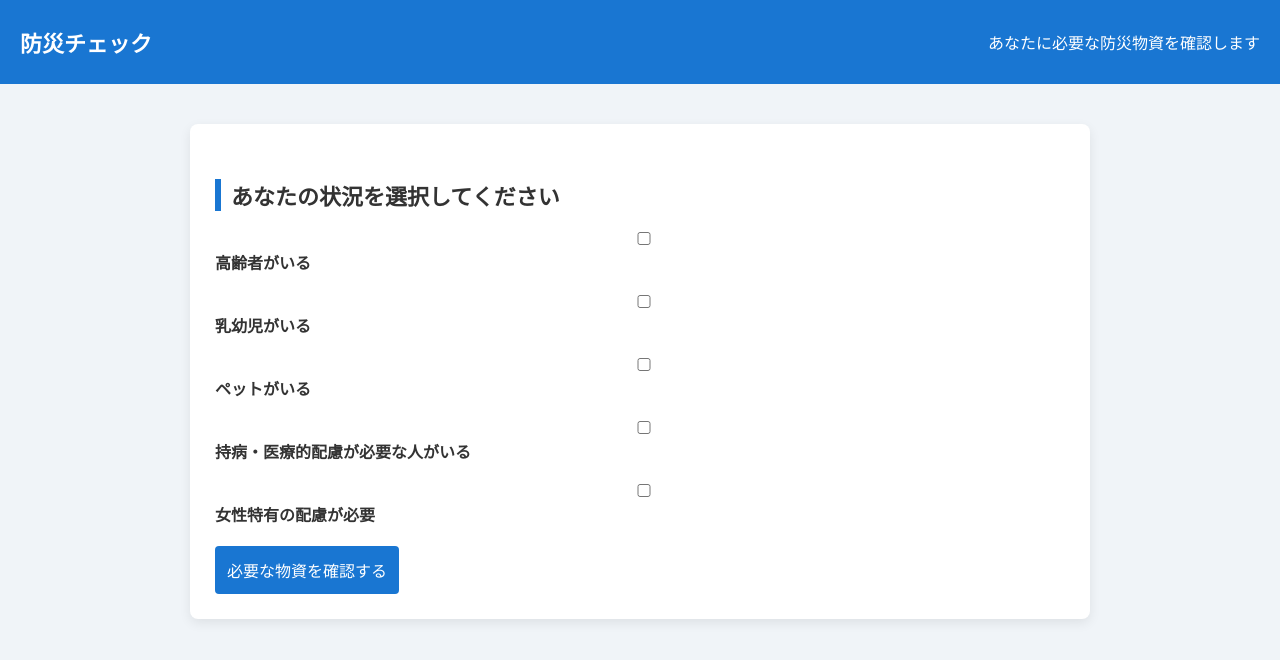
After one commit to sr6910/my_fastapi_app, a Flask app: template templates/pre_check.html in a window 1280 px wide. The commit adds this page. Shown: the top 660 px of the page. Run offline with Flask 3, Linux system fonts and the light colour scheme; the template is opened without the code that fills it, so the values that code supplies are empty; some libraries are stand-ins or nearby versions.

Commit message:
complete disaster support app

```diff
--- a/templates/dashboard.html
+++ b/templates/dashboard.html
@@ -19,7 +19,7 @@
 <header class="header">
     <div>災害情報ダッシュボード</div>
     <div>
-        <a href="/prepare">事前準備</a>
+        <a href="/prepare">事前準備一覧</a>
 
         {% if logged_in %}
             <a href="/logout">ログアウト</a>
--- a/templates/login.html
+++ b/templates/login.html
@@ -43,9 +43,9 @@
 
             <h3>アカウント登録でできること</h3>
             <ul>
-                <li>🕒 自分の住んでいる地域の過去の災害情報を確認</li>
+                <li>🕒 あなたの住んでいる地域の過去の災害情報を確認</li>
                 <li>📱 あなたが危険な災害発生時に通知</li>
-                <li>🧰 災害時に役立つ事前準備リストを確認</li>
+                <li>🧰 あなたの災害時に役立つ事前準備リストを確認</li>
 
             </ul>
 
--- /dev/null
+++ b/templates/pre_check.html
@@ -0,0 +1,50 @@
+<!DOCTYPE html>
+<html lang="ja">
+<head>
+<meta charset="UTF-8">
+<title>防災チェック（条件入力）</title>
+<link rel="stylesheet" href="/static/style.css">
+</head>
+
+<body>
+
+<div class="header">
+    <h1>防災チェック</h1>
+    <p>あなたに必要な防災物資を確認します</p>
+</div>
+
+<div class="container">
+
+<h2>あなたの状況を選択してください</h2>
+
+<div class="question">
+    <label>
+        <input type="checkbox" name="elderly">
+        高齢者がいる
+    </label>
+    <label>
+        <input type="checkbox" name="baby">
+        乳幼児がいる
+    </label>
+    <label>
+        <input type="checkbox" name="pet">
+        ペットがいる
+    </label>
+    <label>
+        <input type="checkbox" name="medical">
+        持病・医療的配慮が必要な人がいる
+    </label>
+    <label>
+        <input type="checkbox" name="female">
+        女性特有の配慮が必要
+    </label>
+</div>
+<div class="submit-btn">
+    <button type="submit">必要な物資を確認する</button>
+</div>
+
+</form>
+
+</div>
+</body>
+</html>
--- a/templates/register.html
+++ b/templates/register.html
@@ -11,7 +11,8 @@
 <header class="header">
     <div>災害情報ダッシュボード</div>
     <div>
-        <a href="/dashboard">戻る</a>
+        <a href="/dashboard">災害情報</a>
+        <a href="/login">ログイン</a>
     </div>
 </header>
 
```
Also changed, not shown: templates/check_result.html (added, +56 -0 lines), templates/prepare.html (+5 -2 lines).
